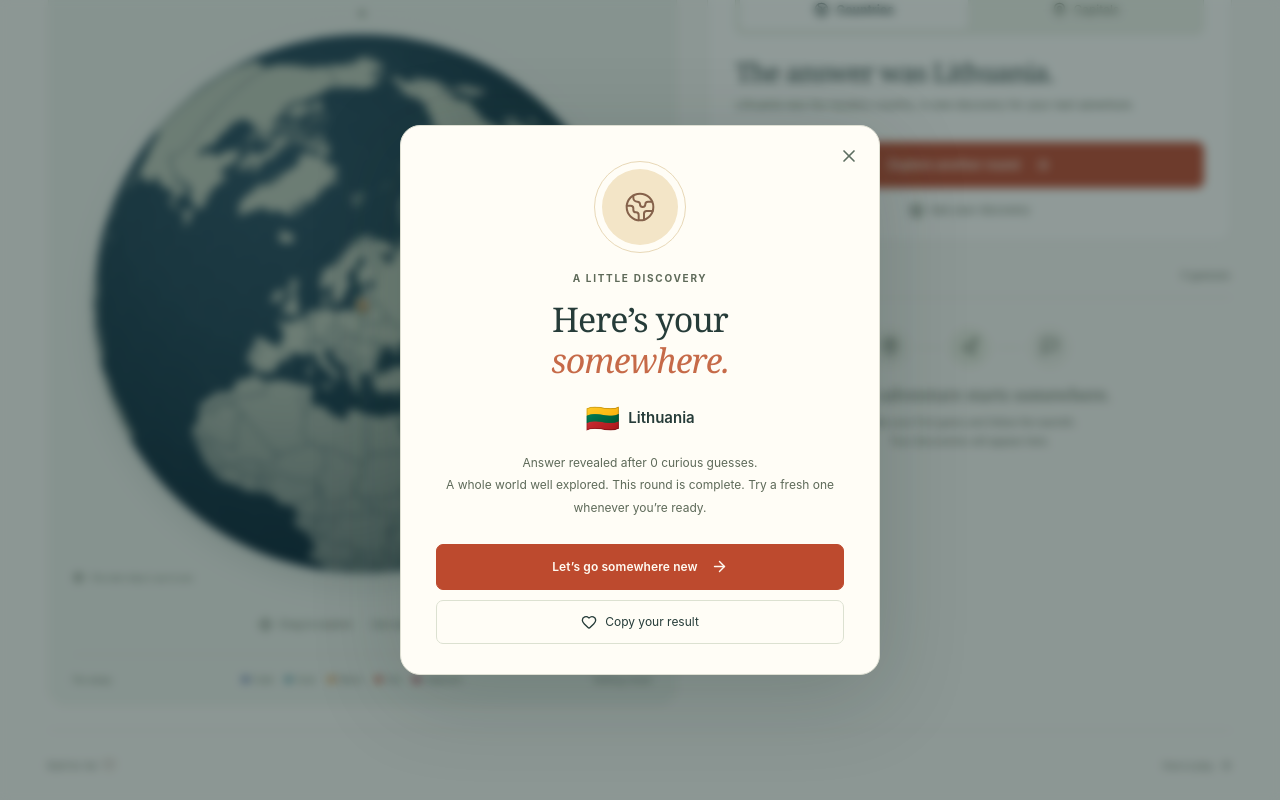
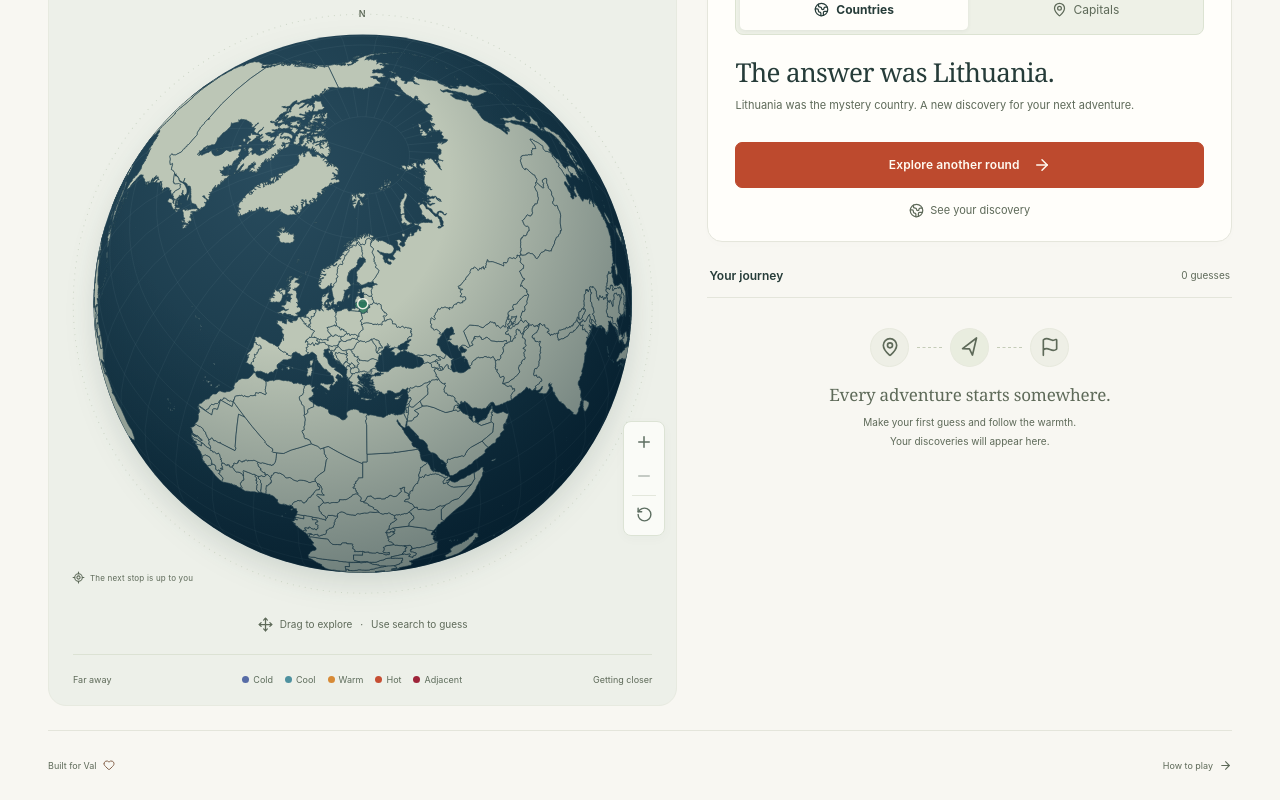
Before and after one commit to dlc-diego/somewhere, a React (Vite) app: page / in a window 1280 px wide. Both pictures are taken after a click on the button "Give up and reveal answer". Shown: the part 235-1035 px from the top of the page. Built offline with nearby package versions, Linux system fonts and the light colour scheme.

Commit message:
Blink correct and revealed answers green after globe arrival

```diff
--- a/src/App.tsx
+++ b/src/App.tsx
@@ -91,7 +91,7 @@ export default function App() {
 
   useEffect(() => {
     if (!resultPending) return
-    // Keep the victory dialog from covering the winning guess's arrival cue.
+    // Keep the result dialog from covering the answer's arrival cue.
     const timer = window.setTimeout(
       () => {
         setDialog('result')
@@ -99,13 +99,10 @@ export default function App() {
       },
       prefersReducedMotion()
         ? 0
-        : GLOBE_FOCUS_DELAY_MS +
-            GLOBE_FOCUS_DURATION_MS +
-            (won ? GUESS_BLINK_DURATION_MS : 0) +
-            100,
+        : GLOBE_FOCUS_DELAY_MS + GLOBE_FOCUS_DURATION_MS + GUESS_BLINK_DURATION_MS + 100,
     )
     return () => window.clearTimeout(timer)
-  }, [resultPending, won])
+  }, [resultPending])
 
   const focusCountry = useCallback(
     (country: Country, location: Location = country) =>
--- a/src/components/Globe.tsx
+++ b/src/components/Globe.tsx
@@ -21,7 +21,7 @@ const initialRotation: [number, number, number] = [-12, -18, 0]
 type Atlas = Topology<{ countries: GeometryCollection }>
 type Focus = { countryId: string; location: Location; sequence: number } | null
 type RevealedLocation = { country: Country; location: Location }
-const revealColor = '#a77332'
+const revealColor = temperatures.found.color
 
 function Globe({
   guesses,
@@ -41,8 +41,9 @@ function Globe({
   const [zoom, setZoom] = useState(1)
   const [blinkingCountryId, setBlinkingCountryId] = useState<string | null>(null)
   const blinkStopTimer = useRef<number | null>(null)
-  const guessedIds = useRef(new Set<string>())
-  guessedIds.current = new Set(guesses.map((g) => g.country.id))
+  const blinkableIds = useRef(new Set<string>())
+  blinkableIds.current = new Set(guesses.map((g) => g.country.id))
+  if (answerReveal) blinkableIds.current.add(answerReveal.country.id)
   const rotationRef = useRef(rotation)
   rotationRef.current = rotation
   const flightFrame = useRef<number | null>(null)
@@ -121,8 +122,7 @@ function Globe({
         else {
           flightFrame.current = null
           // Begin the cue only after the final camera frame has been reached.
-          // Only actual guesses blink; a give-up reveal is not a guessed location.
-          if (guessedIds.current.has(focus.countryId) && !prefersReducedMotion()) {
+          if (blinkableIds.current.has(focus.countryId) && !prefersReducedMotion()) {
             setBlinkingCountryId(focus.countryId)
             blinkStopTimer.current = window.setTimeout(() => {
               setBlinkingCountryId(null)
@@ -319,12 +319,10 @@ function Globe({
                       data-capital={mode === 'capitals' ? g.country.id : undefined}
                       data-revealed={g.revealed || undefined}
                       className={
-                        g.country.id === blinkingCountryId && !g.revealed
-                          ? 'guess-marker-blink'
-                          : undefined
+                        g.country.id === blinkingCountryId ? 'guess-marker-blink' : undefined
                       }
                       style={
-                        g.country.id === blinkingCountryId && !g.revealed
+                        g.country.id === blinkingCountryId
                           ? {
                               animationDuration: `${GUESS_BLINK_PERIOD_MS}ms`,
                               animationIterationCount: GUESS_BLINK_CYCLES,
```
Also changed, not shown: 3 other files (tests, documents, lock files or other folders).
